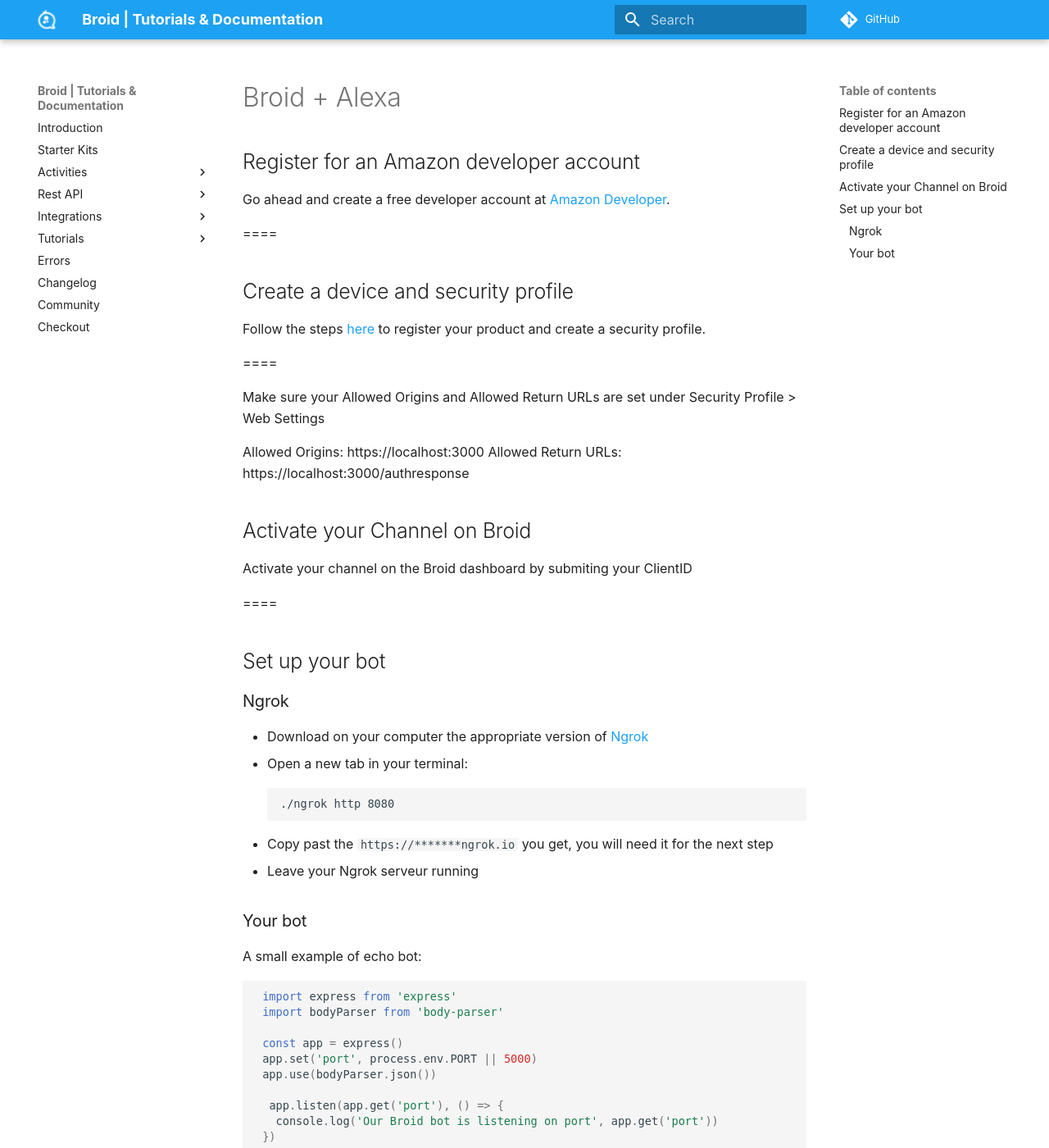
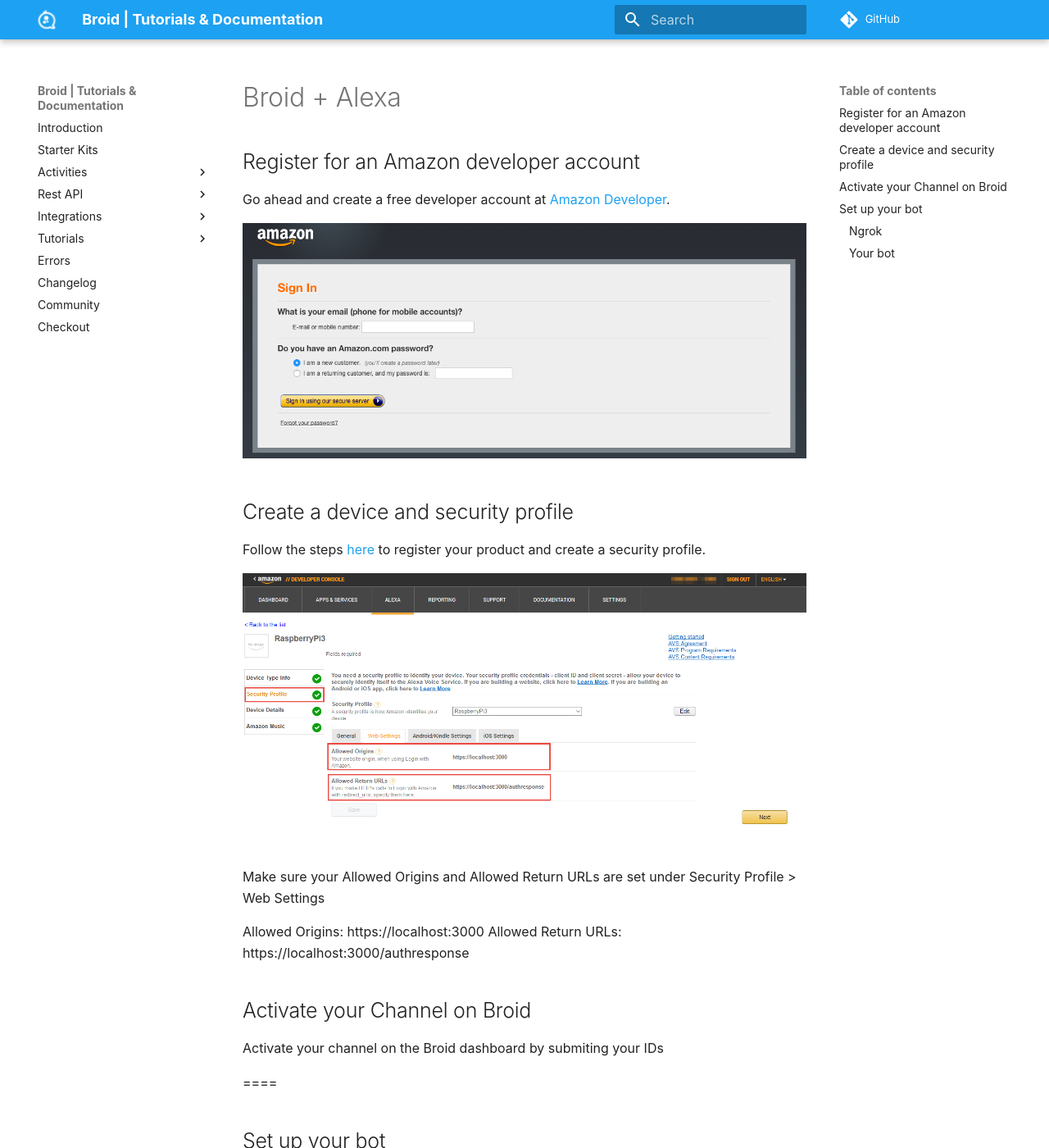
Before and after one commit to broidHQ/broid-docs, an MkDocs documentation site: the page built from docs/integrations/alexa.md, in a window 1280 px wide and 1400 px high. Shown: the whole window at 82% size. Built offline with MkDocs 1.6.1 and Material for MkDocs 9.7.7, drawn with Linux system fonts in a browser that asks for light colours; some web fonts are replaced; comment, search, counter and statistics services are not loaded; old or Windows-style settings are respelled for this version of MkDocs.

Commit message:
Update alexa.md

```diff
--- a/docs/integrations/alexa.md
+++ b/docs/integrations/alexa.md
@@ -4,13 +4,13 @@
 
 Go ahead and create a free developer account at <a href="https://developer.amazon.com" target="_blank">Amazon Developer</a>.
 
-====
+![image 1](/images/integrations/Alexa/image1.png)
 
 ## Create a device and security profile
 
 Follow the steps  <a href="https://github.com/alexa/alexa-avs-sample-app/wiki/Create-Security-Profile" target="_blank">here</a> to register your product and create a security profile.
 
-====
+![image 2](/images/integrations/Alexa/image2.png)
 
 Make sure your Allowed Origins and Allowed Return URLs are set under Security Profile > Web Settings
 
@@ -19,7 +19,7 @@
 
 ## Activate your Channel on Broid
 
-Activate your channel on the Broid dashboard by submiting your ClientID
+Activate your channel on the Broid dashboard by submiting your IDs
 
 ====
 
```
